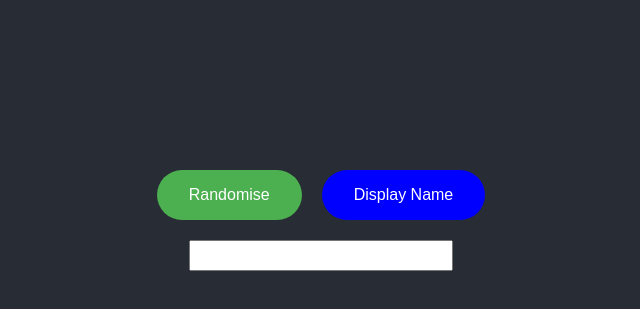
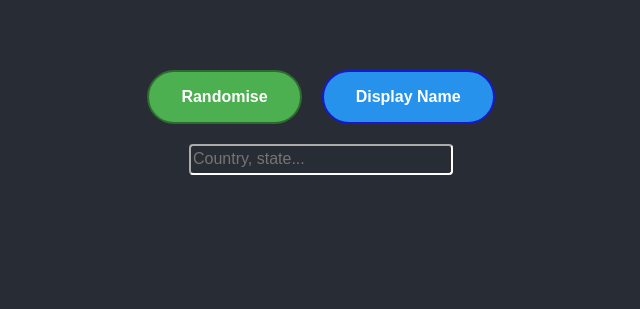
Before and after one commit to jocelyn-q/worldle, a React (Create React App) app: page / in a window 1280 px wide. Shown: the part 535-844 px from the top of the page, without its empty margins (319-959 px from the left). After the commit the page ends 800 px from the top, so only its background shows below. Built offline with nearby package versions, Linux system fonts and the light colour scheme; no server answers.

Commit message:
[ADD][CSS] Input reset & Button style

```diff
--- a/src/components/flag.css
+++ b/src/components/flag.css
@@ -1,6 +1,16 @@
 .countryFlag {
   display: flex;
   flex-direction: column;
+}
+
+.flag {
+  height: 350px;
+}
+
+.flag-img {
+  max-height: 350px;
+  max-width: 700px;
+  align-self: center;
 }
 
 .btn-group {
@@ -12,36 +22,25 @@
   padding: 20px;
 }
 
-.flag {
-  height: 450px;
+.btn {
+  border-radius: 100px;
+  border-width: 2px;
+  border-style: solid;
+  color: white;
+  padding: 16px 32px;
+  display: inline-block;
+  font-size: 16px;
+  font-weight: bold;
 }
 
-.flag-img {
-  max-height: 450px;
-  max-width: 900px;
-  align-self: center;
+.green {
+  background-color: #4caf50;
+  border-color: #2f6b31;
 }
 
-.flag-btn {
-  background-color: #4caf50;
-  border: none;
-  color: white;
-  padding: 16px 32px;
-  text-decoration: none;
-  display: inline-block;
-  font-size: 16px;
-  border-radius: 100px;
-}
-
-.country-name-btn {
-  background-color: blue;
-  border: none;
-  color: white;
-  padding: 16px 32px;
-  text-decoration: none;
-  display: inline-block;
-  font-size: 16px;
-  border-radius: 100px;
+.blue {
+  background-color: #2692eb;
+  border-color: #1818ce;
 }
 
 .country-name {
--- a/src/components/flag.tsx
+++ b/src/components/flag.tsx
@@ -68,11 +68,11 @@ class FlagComponent extends Component<{}, FlagState> {
         </div>
         <span className="country-name">{this.state.displayName ? countries[countryCode] : ''}</span>
         <div className="btn-group">
-          <button className="flag-btn" type="button" onClick={this.handleBtnClick.bind(this)}>
+          <button className="btn green" type="button" onClick={this.handleBtnClick.bind(this)}>
             Randomise
           </button>
           <button
-            className="country-name-btn"
+            className="btn blue"
             type="button"
             onClick={(event) => {
               this.setState({ displayName: !this.state.displayName });
--- a/src/components/submit.css
+++ b/src/components/submit.css
@@ -1,8 +1,12 @@
 .input-text {
-  color: black;
+  color: white;
   width: 20%;
   height: 25%;
   font-size: 16px;
+  border-radius: 4px;
+  border-width: 2px;
+  border-color: white;
+  background-color: #282c34;
 }
 
 .correct {
--- a/src/components/submit.tsx
+++ b/src/components/submit.tsx
@@ -23,7 +23,7 @@ class SubmitComponent extends Component<SubmitProps, SubmitState> {
   }
 
   componentWillReceiveProps(props: SubmitProps) {
-    this.setState({ isCorrectAnwser: props.isCorrectAnwser });
+    this.setState({ isCorrectAnwser: props.isCorrectAnwser, currentAnswer: '' });
   }
 
   isCorrectAnwser(currentAnswer: string) {
@@ -43,12 +43,15 @@ class SubmitComponent extends Component<SubmitProps, SubmitState> {
   }
 
   render() {
+    var { currentAnswer } = this.state;
     return (
       <div>
         <form>
           <input
             className={`input-text ${this.state.isCorrectAnwser ? 'correct' : 'wrong'}`}
             type="text"
+            placeholder="Country, state..."
+            value={currentAnswer}
             onChange={(event) => this.setState({ currentAnswer: event.target.value })}
             onKeyDown={this.handleSubmitAnswer.bind(this)}
           ></input>
```
